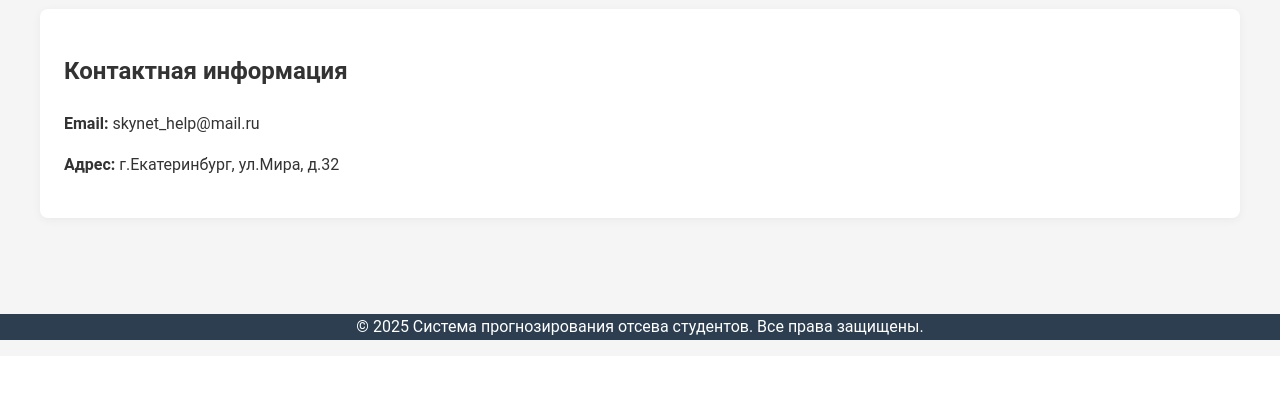
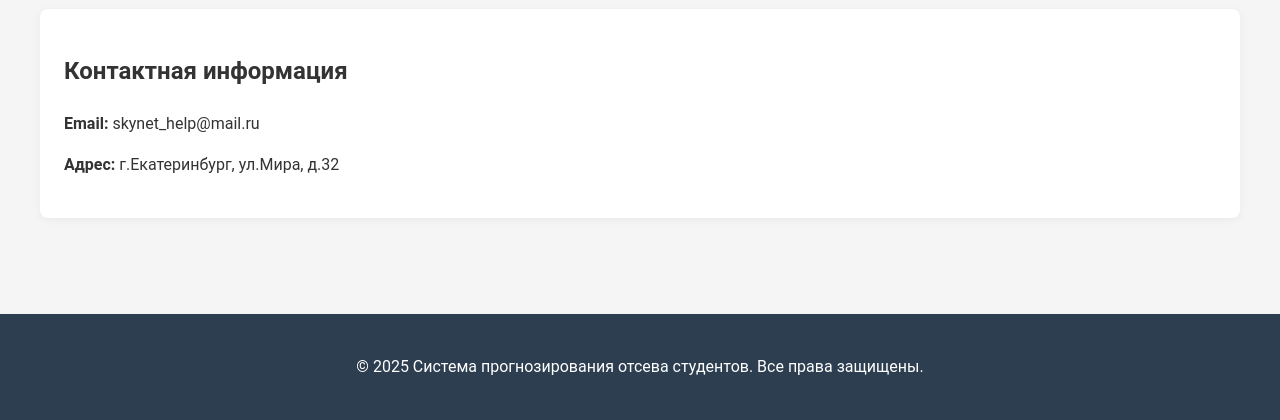
Before and after one commit to fohy/student-dropout-flask, a Flask app: page /team in a window 1280 px wide. Shown: the part 1091-1511 px from the top of the page. Before the commit the page ends 1431 px from the top, so only its background shows below. Run offline with Flask 3, Linux system fonts and the light colour scheme.

Commit message:
Update style.css

```diff
--- a/static/css/style.css
+++ b/static/css/style.css
@@ -47,7 +47,7 @@ main {
 
 footer {
     text-align: center;
-    padding: 1.5 {{- end -}}rem;
+    padding: 1.5rem;
     background: #2c3e50;
     color: white;
     margin-top: 2rem;
@@ -248,6 +248,7 @@ footer {
     gap: 2rem;
     margin: 3rem 0;
     justify-content: center;
+    width: 100%;
 }
 
 .member-card {
```
